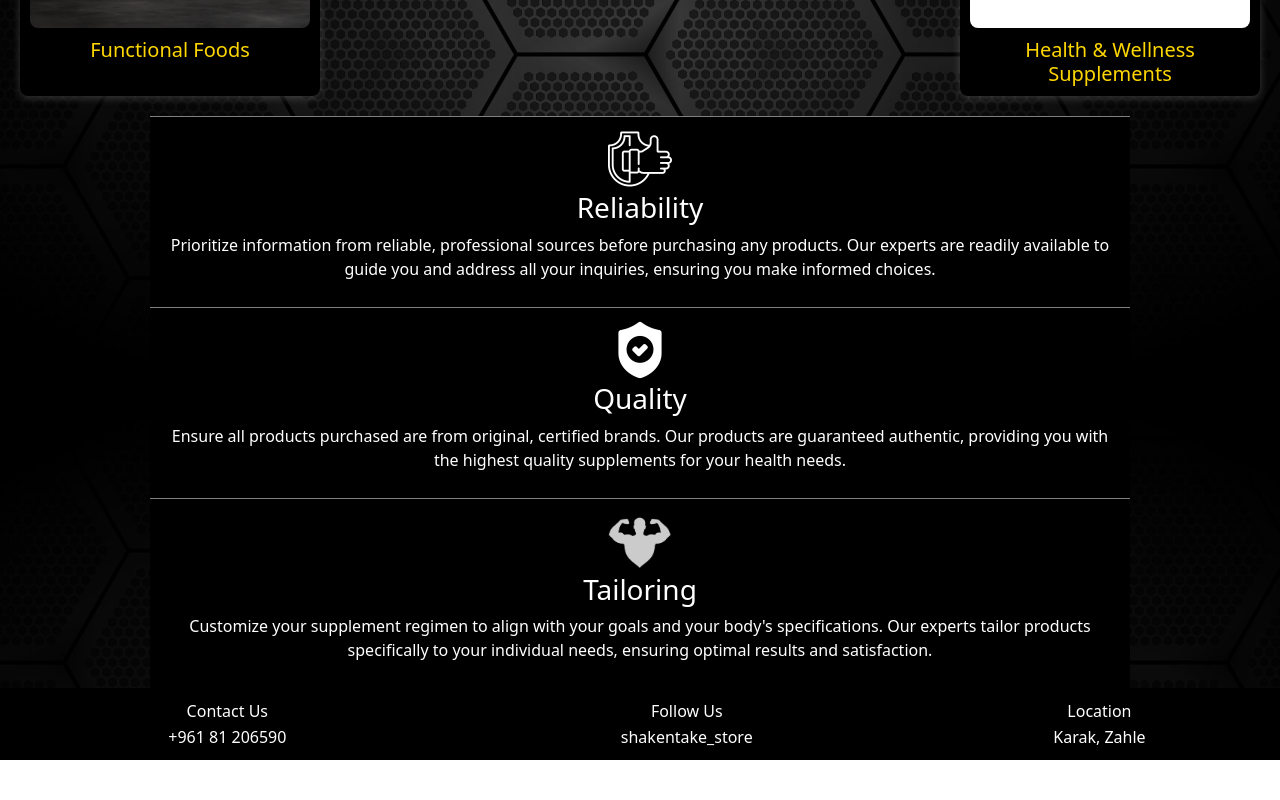
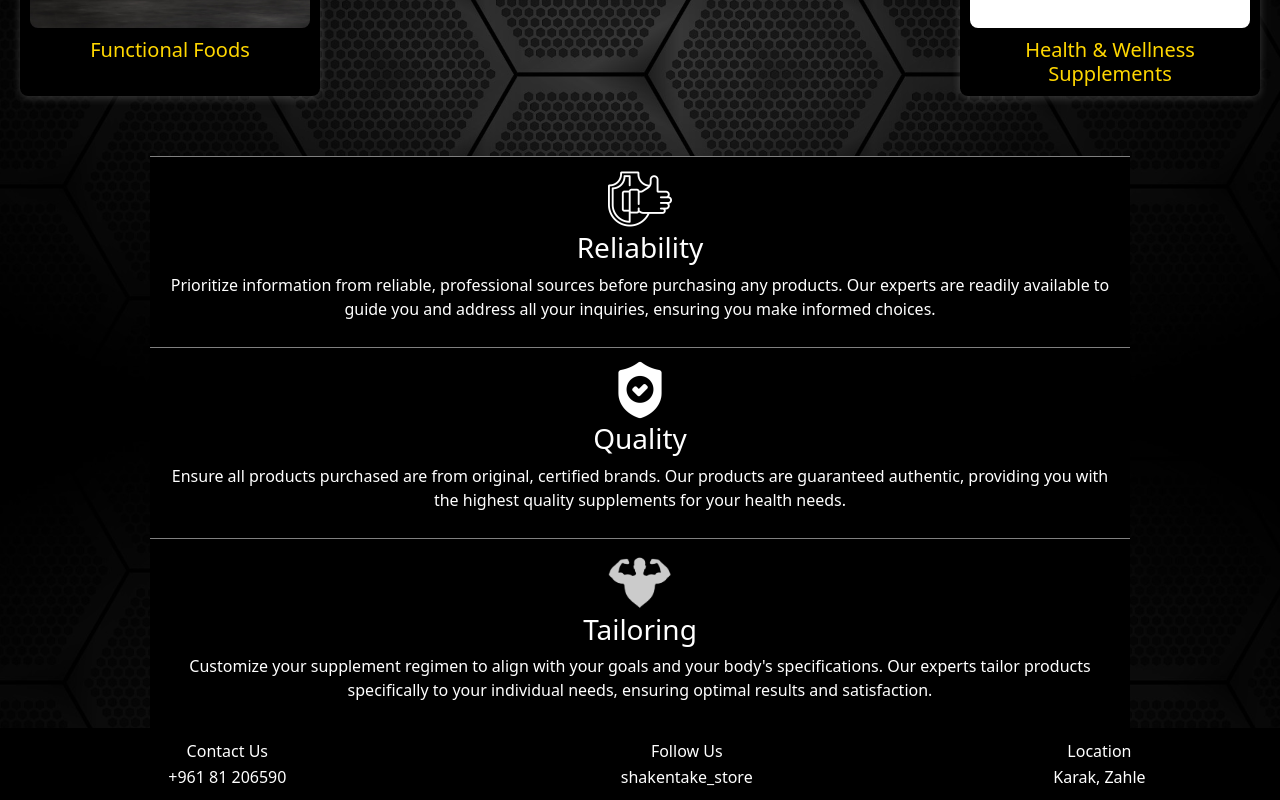
Before and after one commit to Ghost3298/ShakeNTake, a React (Create React App) app: page / in a window 1280 px wide. Shown: the part 2198-2998 px from the top of the page. Before the commit the page ends 2958 px from the top, so only its background shows below. Built offline with nearby package versions, Linux system fonts and the light colour scheme.

Commit message:
adding margin for paragraphs

```diff
--- a/src/App.js
+++ b/src/App.js
@@ -15,6 +15,7 @@ function App() {
           <CategoriesDisplay/>
         </div>
 
+        <div style={{ marginTop : "60px" }}>
           <Paragraph
             text="Prioritize information from reliable, professional sources before purchasing any products. Our experts are readily available to guide you and address all your inquiries, ensuring you make informed choices."
             alt="Reliability"
@@ -33,6 +34,7 @@ function App() {
             title="Tailoring"
             image="images/paragraphs/tailored.png"
           />
+        </div>
 
         <Footer />
     </div>
```
Lines whose indentation alone changed are shown as unchanged.
